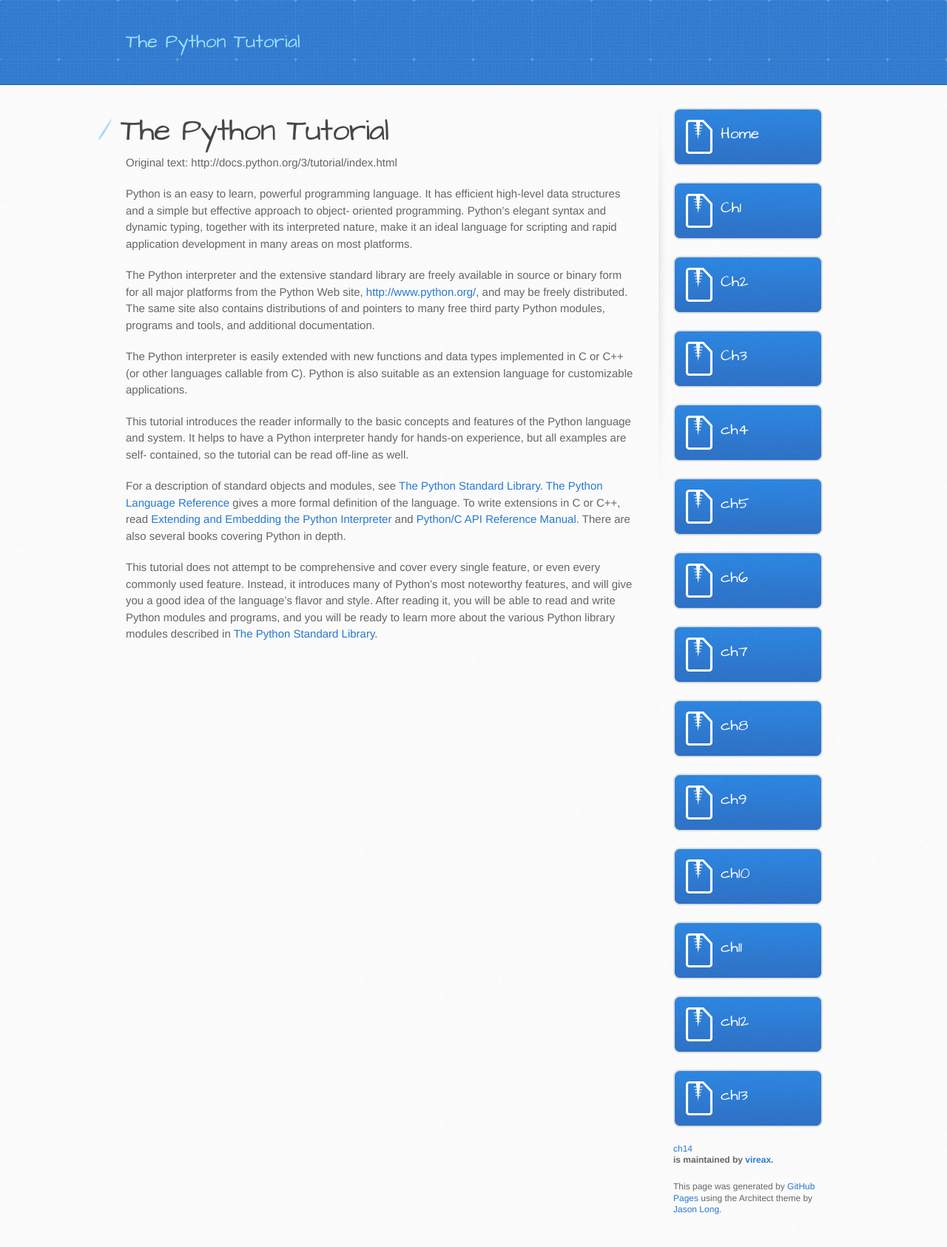
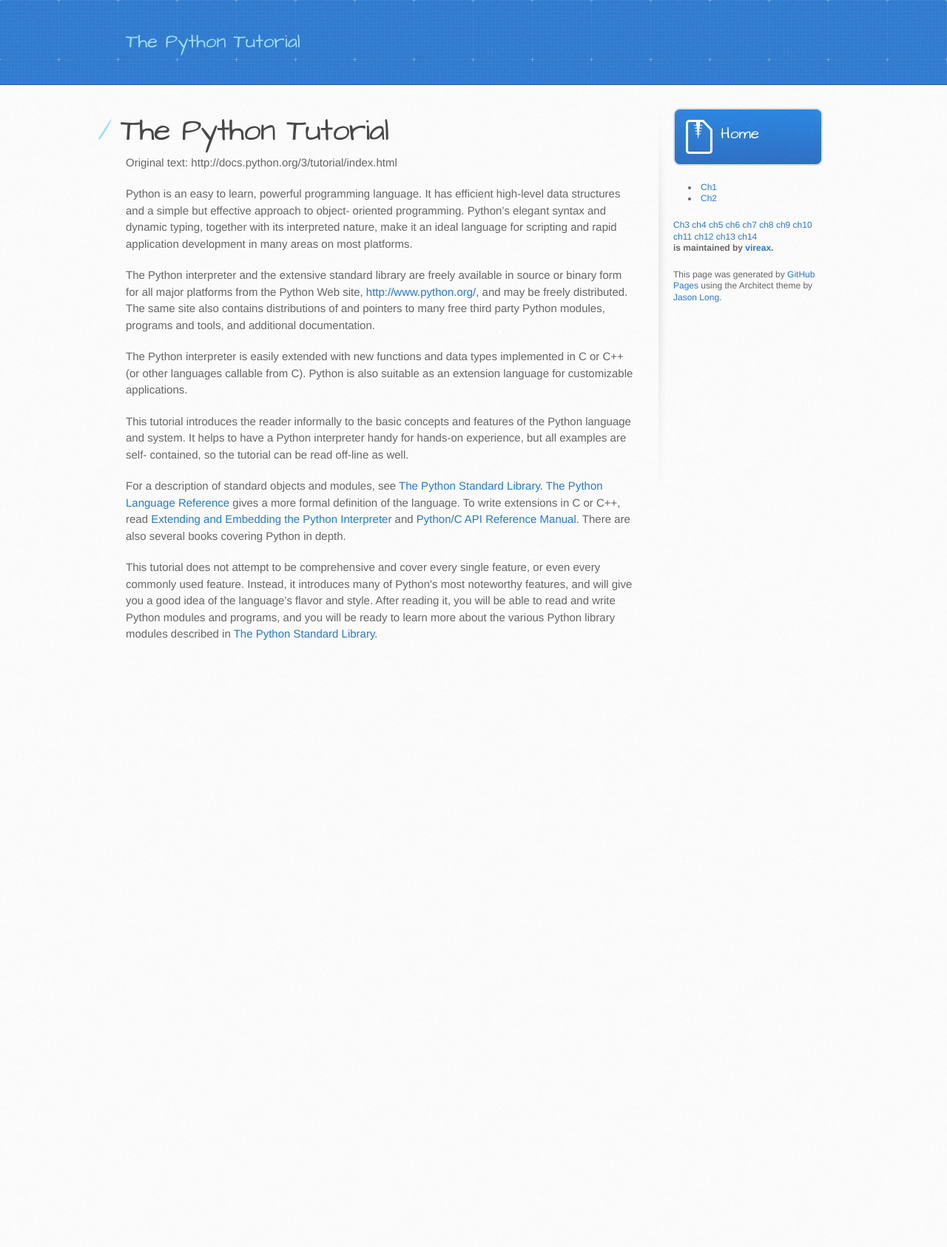
Before and after one commit to vireax/the-python-tutorial, a Jekyll site: the page built from index.md, in a window 1280 px wide. Shown: the whole page at 74% size. Built offline with Jekyll 4.4.1, drawn with Linux system fonts in a browser that asks for light colours; after the commit the page ends 911 px from its top, so only the background shows below that.

Commit message:
Update default.html

```diff
--- a/_layouts/default.html
+++ b/_layouts/default.html
@@ -42,19 +42,21 @@
             .tar.gz file
           </a-->
           <a href="{{ site.baseurl }}" class="button">Home</a>
-          <a href="ch01.html" class="button">Ch1</a>
-          <a href="ch02.html" class="button">Ch2</a>
-          <a href="ch03.html" class="button">Ch3</a>
-          <a href="ch04.html" class="button">ch4</a>
-          <a href="ch05.html" class="button">ch5</a>
-          <a href="ch06.html" class="button">ch6</a>
-          <a href="ch07.html" class="button">ch7</a>
-          <a href="ch08.html" class="button">ch8</a>
-          <a href="ch09.html" class="button">ch9</a>
-          <a href="ch10.html" class="button">ch10</a>
-          <a href="ch11.html" class="button">ch11</a>
-          <a href="ch12.html" class="button">ch12</a>
-          <a href="ch13.html" class="button">ch13</a>
+          <ul>
+          <li><a href="ch01.html" class="">Ch1</a></li>
+          <li><a href="ch02.html" class="">Ch2</a></li>
+          </ul>
+          <a href="ch03.html" class="">Ch3</a>
+          <a href="ch04.html" class="">ch4</a>
+          <a href="ch05.html" class="">ch5</a>
+          <a href="ch06.html" class="">ch6</a>
+          <a href="ch07.html" class="">ch7</a>
+          <a href="ch08.html" class="">ch8</a>
+          <a href="ch09.html" class="">ch9</a>
+          <a href="ch10.html" class="">ch10</a>
+          <a href="ch11.html" class="">ch11</a>
+          <a href="ch12.html" class="">ch12</a>
+          <a href="ch13.html" class="">ch13</a>
           <a href="ch14.html" class="">ch14</a>
 
           <p class="repo-owner"><a href="https://github.com/vireax/the-python-tutorial"></a> is maintained by <a href="https://github.com/vireax">vireax</a>.</p>
```
